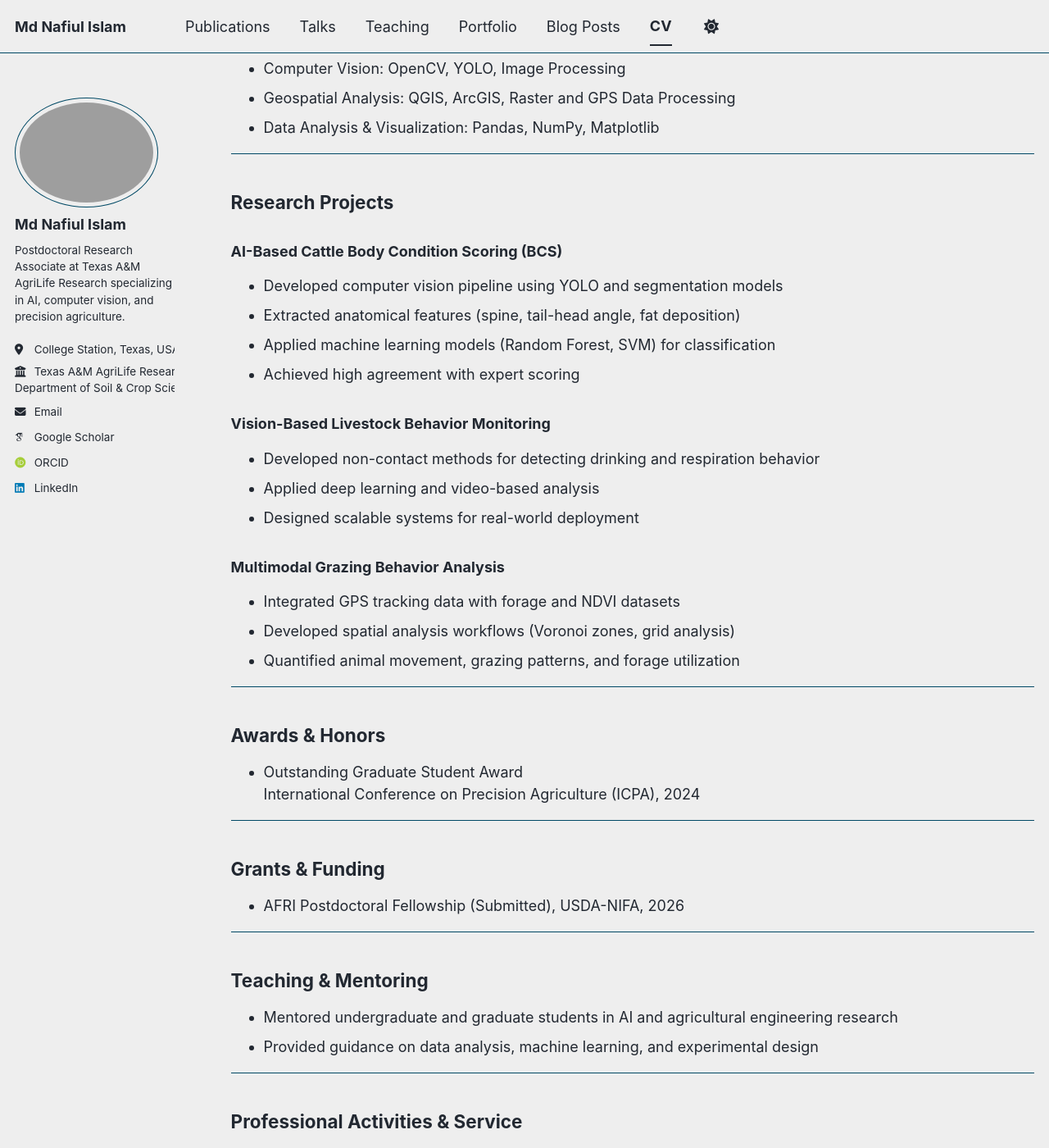
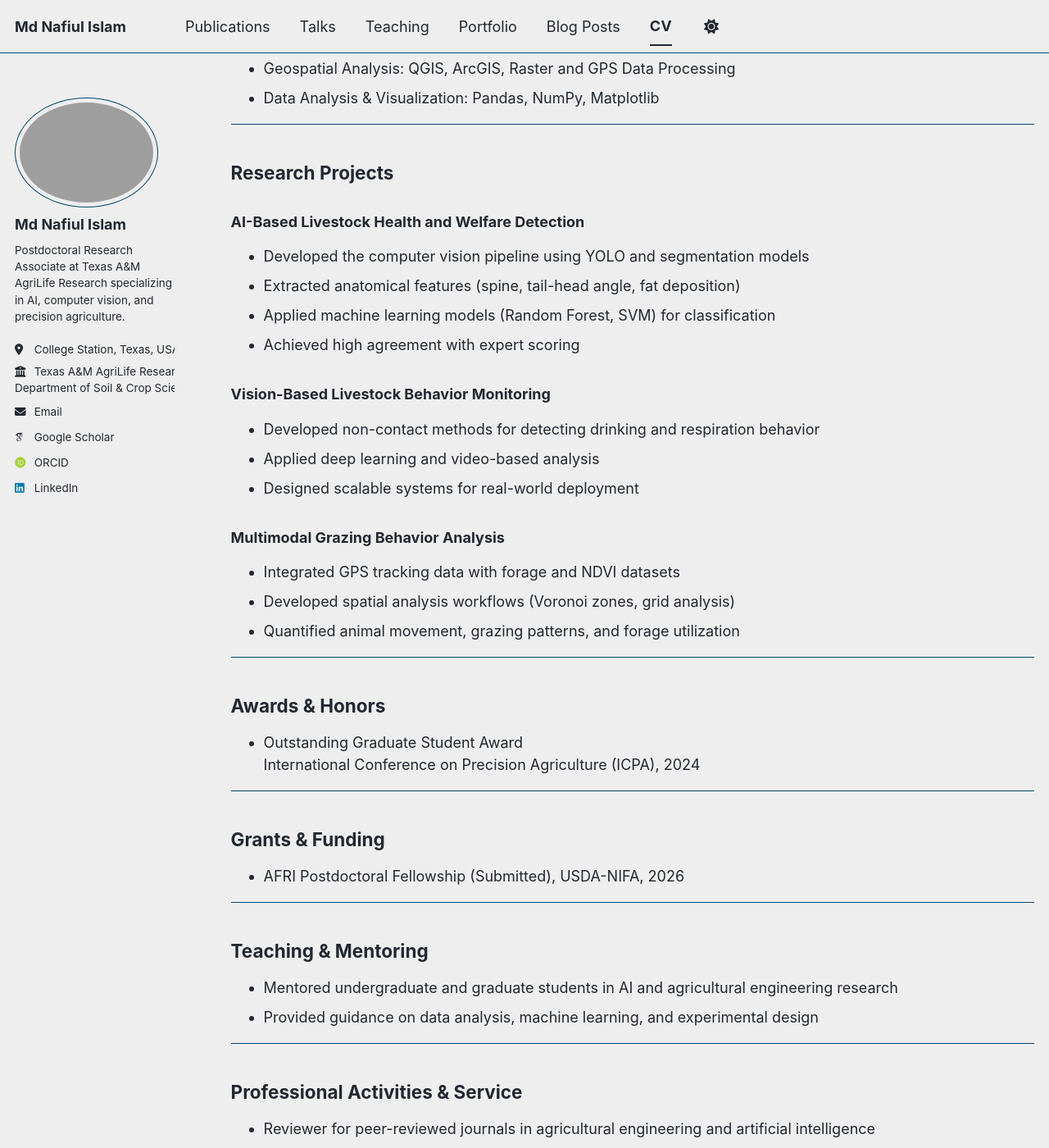
Before and after one commit to NafiulIslamBD/nafiul_islam_precision_agriculture_HSTU_CNU_UTK.github.io, a Jekyll site: the page built from _pages/cv.md, in a window 1280 px wide and 1400 px high, scrolled down 2490 px. Shown: the whole window at 82% size. Built offline with Jekyll 4.4.1, drawn with Linux system fonts in a browser that asks for light colours; some web fonts are replaced; a script bundle is joined from its source files by our own code; library files that are not in the unit come from our copies; some of the changed text lies outside the part shown.

Commit message:
Update cv.md

```diff
--- a/_pages/cv.md
+++ b/_pages/cv.md
@@ -49,7 +49,6 @@ Texas A&M AgriLife Research, College Station, TX
 *Group of AI in Agriculture (GAIA)*
 - Develop AI-driven systems for livestock monitoring using computer vision and sensor data
 - Design multimodal data fusion pipelines integrating vision, GPS, and environmental data
-- Lead research on behavior detection (drinking, respiration, body condition scoring)
 - Collaborate with interdisciplinary teams across engineering, animal science, and data science
 
 ### Graduate Research Assistant
@@ -86,8 +85,8 @@ Chungnam National University, South Korea
 
 ## Research Projects
 
-### AI-Based Cattle Body Condition Scoring (BCS)
-- Developed computer vision pipeline using YOLO and segmentation models
+### AI-Based Livestock Health and Welfare Detection
+- Developed the computer vision pipeline using YOLO and segmentation models
 - Extracted anatomical features (spine, tail-head angle, fat deposition)
 - Applied machine learning models (Random Forest, SVM) for classification
 - Achieved high agreement with expert scoring
```
Also changed, not shown: other parts of _pages/cv.md (+0 -5 lines).
